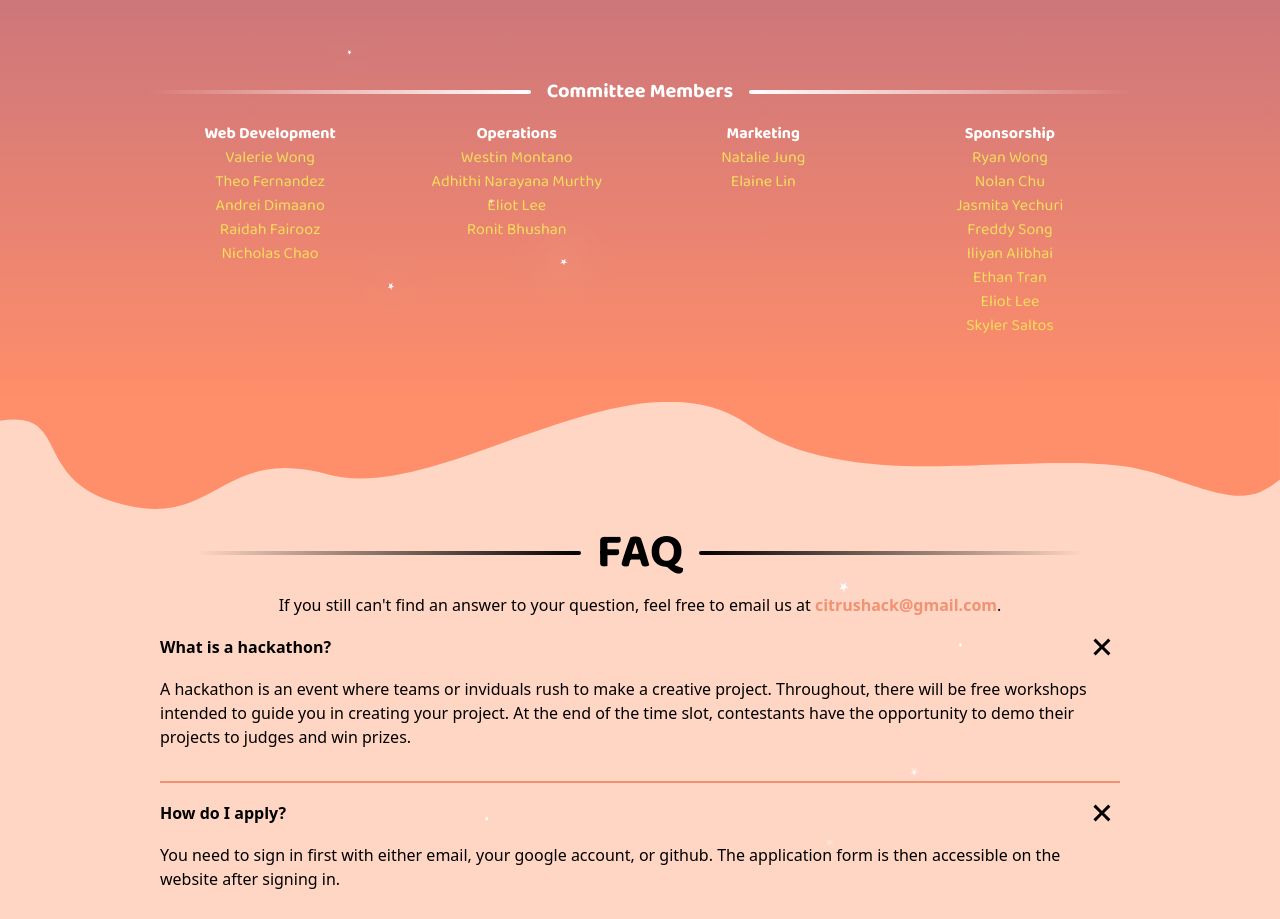
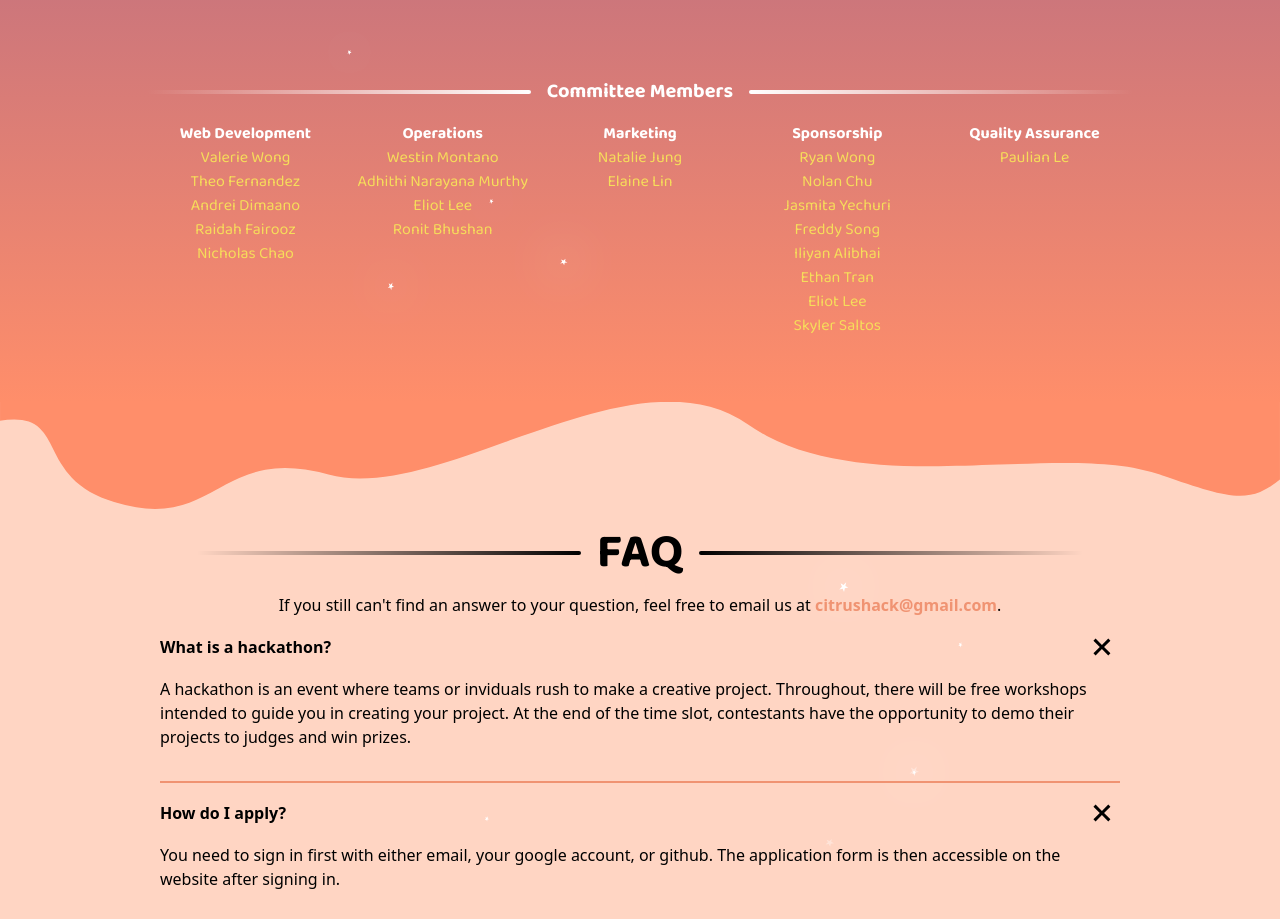
Before and after one commit to citrushack/cutiehack2022, a Next.js app: page / in a window 1280 px wide. Shown: the part 5242-6161 px from the top of the page. Built offline with nearby package versions, Linux system fonts and the light colour scheme; no server answers; the database is empty.

Commit message:
add QA committee

```diff
--- a/pages/sections/staff.tsx
+++ b/pages/sections/staff.tsx
@@ -34,7 +34,7 @@ export default function Staff() {
           </p>
           <div className="inline bg-gradient-to-r from-opposite to-transparent w-20 xl:w-96 h-1 items-center rounded-md" />
         </div>
-        <div className="grid grid-cols-2 md:grid-cols-4 text-center text-sub font-baloo_regular justify-center gap-y-4">
+        <div className="grid grid-cols-2 md:grid-cols-5 text-center text-sub font-baloo_regular justify-center gap-y-4">
           <div>
             <p className="text-opposite font-baloo_semi_bold">
               Web Development
@@ -53,6 +53,12 @@ export default function Staff() {
             <p>Ronit Bhushan</p>
           </div>
           <div>
+            <div className="pb-4 md:hidden">
+              <p className="text-opposite font-baloo_semi_bold">
+                Quality Assurance
+              </p>
+              <p>Paulian Le</p>
+            </div>
             <p className="text-opposite font-baloo_semi_bold">Marketing</p>
             <p>Natalie Jung</p>
             <p>Elaine Lin</p>
@@ -68,6 +74,12 @@ export default function Staff() {
             <p>Eliot Lee</p>
             <p>Skyler Saltos</p>
           </div>
+          <div className="hidden md:block">
+            <p className="text-opposite font-baloo_semi_bold">
+              Quality Assurance
+            </p>
+            <p>Paulian Le</p>
+          </div>
         </div>
       </div>
     </section>
```
